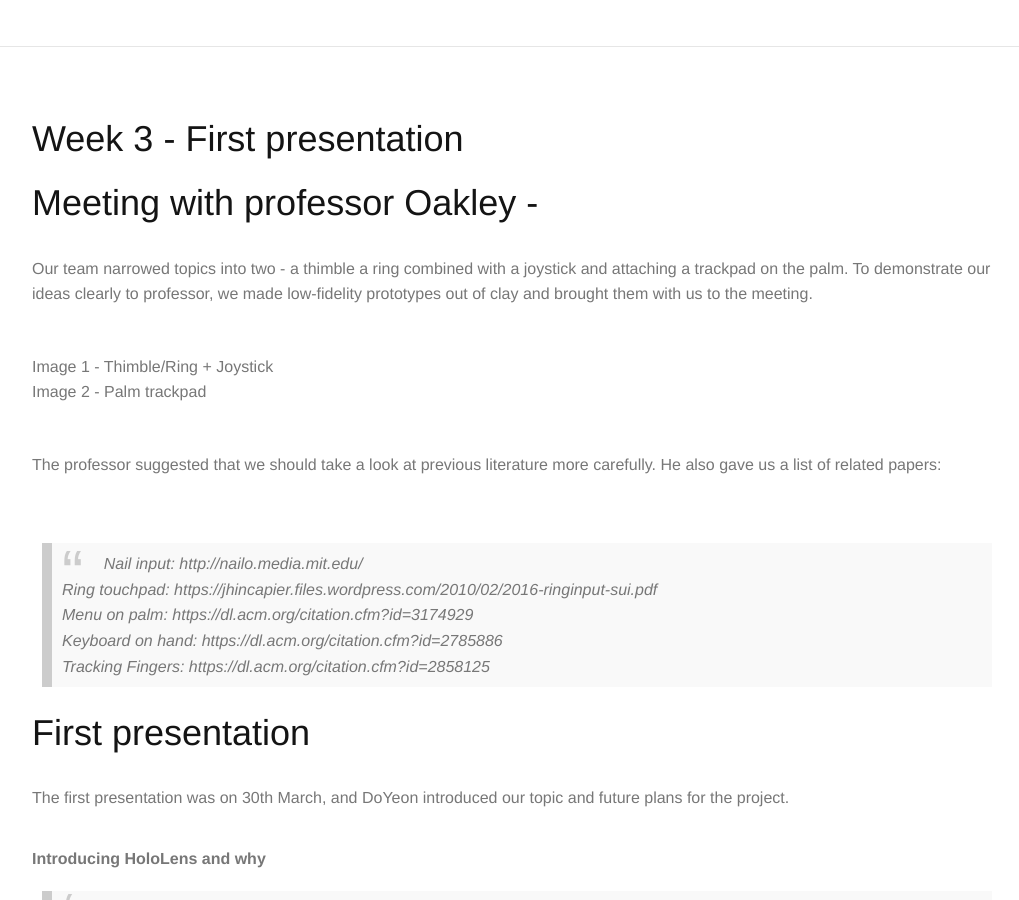
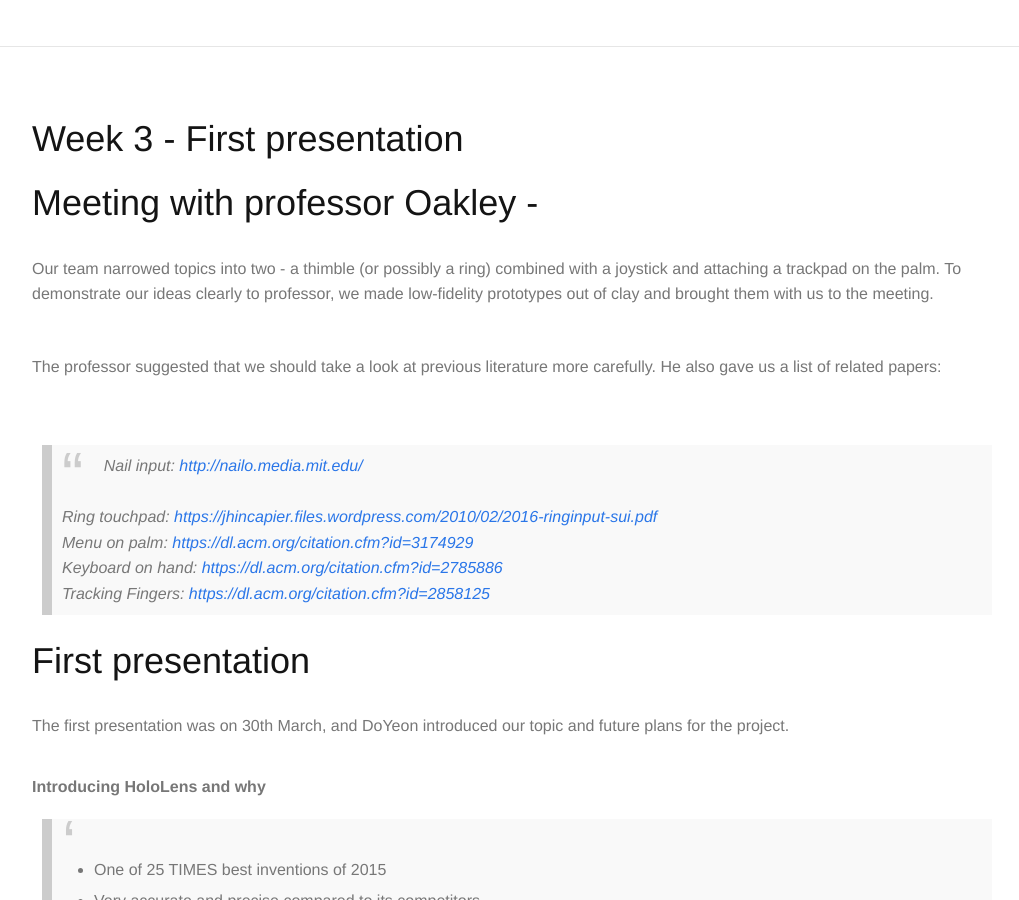
Before and after one commit to unist-AR/unist-AR.github.io, a Jekyll site: the page built from _posts/2018-03-30-Week-3.md, in a window 1280 px wide and 900 px high, scrolled down 203 px. Shown: the whole window, without its empty margins (123-1142 px from the left). Built offline with Jekyll 4.4.1, drawn with Linux system fonts in a browser that asks for light colours; some web fonts are replaced.

Commit message:
changed links

```diff
--- a/_posts/2018-03-30-Week-3.md
+++ b/_posts/2018-03-30-Week-3.md
@@ -5,18 +5,16 @@ description: "We introduced the topic candidates to the professor, and we had th
 ---
 
 # Meeting with professor Oakley -
-Our team narrowed topics into two - a thimble a ring combined with a joystick and attaching a trackpad on the palm. To demonstrate our ideas clearly to professor, we made low-fidelity prototypes out of clay and brought them with us to the meeting.
+Our team narrowed topics into two - a thimble (or possibly a ring) combined with a joystick and attaching a trackpad on the palm. To demonstrate our ideas clearly to professor, we made low-fidelity prototypes out of clay and brought them with us to the meeting.
 
-Image 1 - Thimble/Ring + Joystick<br>
-Image 2 - Palm trackpad
 
 The professor suggested that we should take a look at previous literature more carefully. He also gave us a list of related papers:
 <br><br>
->Nail input: http://nailo.media.mit.edu/<br>
-Ring touchpad: https://jhincapier.files.wordpress.com/2010/02/2016-ringinput-sui.pdf<br>
-Menu on palm: https://dl.acm.org/citation.cfm?id=3174929<br>
-Keyboard on hand: https://dl.acm.org/citation.cfm?id=2785886<br>
-Tracking Fingers: https://dl.acm.org/citation.cfm?id=2858125<br>
+>Nail input: [http://nailo.media.mit.edu/<br>](http://nailo.media.mit.edu/)<br>
+>Ring touchpad: [https://jhincapier.files.wordpress.com/2010/02/2016-ringinput-sui.pdf](https://jhincapier.files.wordpress.com/2010/02/2016-ringinput-sui.pdf)<br>
+>Menu on palm: [https://dl.acm.org/citation.cfm?id=3174929](https://dl.acm.org/citation.cfm?id=3174929)<br>
+>Keyboard on hand: [https://dl.acm.org/citation.cfm?id=2785886](https://dl.acm.org/citation.cfm?id=2785886)<br>
+>Tracking Fingers: [https://dl.acm.org/citation.cfm?id=2858125](https://dl.acm.org/citation.cfm?id=2858125)<br>
 
 # First presentation
 
```
